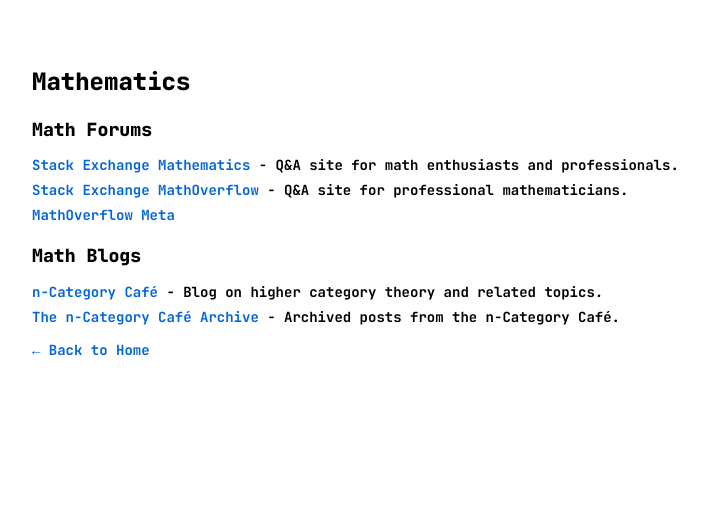
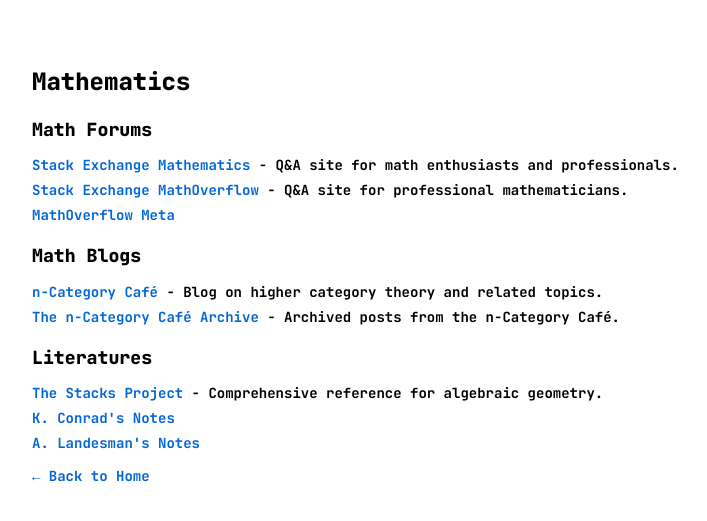
Before and after one commit to 0stellensatz/links, a Jekyll site: the page built from page_math.md, in a window 1280 px wide. Shown: the top 521 px of the page, without its empty margins (240-947 px from the left). Built offline with Jekyll 4.4.1, drawn with Linux system fonts in a browser that asks for light colours.

Commit message:
Add Literatures section to the Mathematics page
Co-Authored-By: Claude Opus 5 (1M context) <noreply@anthropic.com>

```diff
--- a/_data/links_math.yml
+++ b/_data/links_math.yml
@@ -17,3 +17,15 @@
   - title: "The n-Category Café Archive"
     url: "https://web.archive.org/web/20210124082837/http://golem.ph.utexas.edu/category/"
     description: "Archived posts from the n-Category Café."
+
+- heading: "Literatures"
+  links:
+  - title: "The Stacks Project"
+    url: "https://stacks.math.columbia.edu/"
+    description: "Comprehensive reference for algebraic geometry."
+  - title: "K. Conrad's Notes"
+    url: "https://kconrad.math.uconn.edu/blurbs/"
+    description: ""
+  - title: "A. Landesman's Notes"
+    url: "https://people.math.harvard.edu/~landesman/notes.html"
+    description: ""
```
